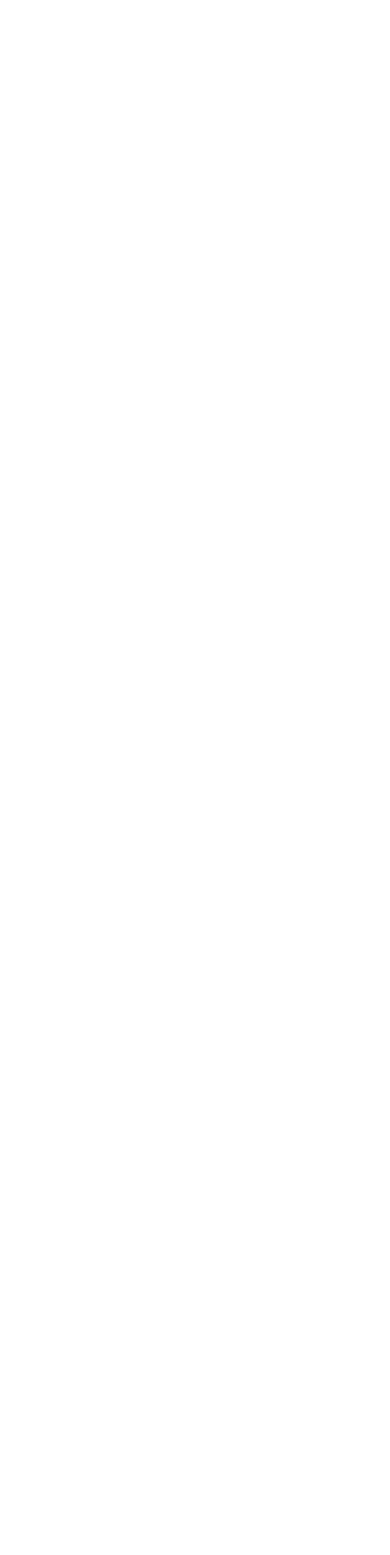
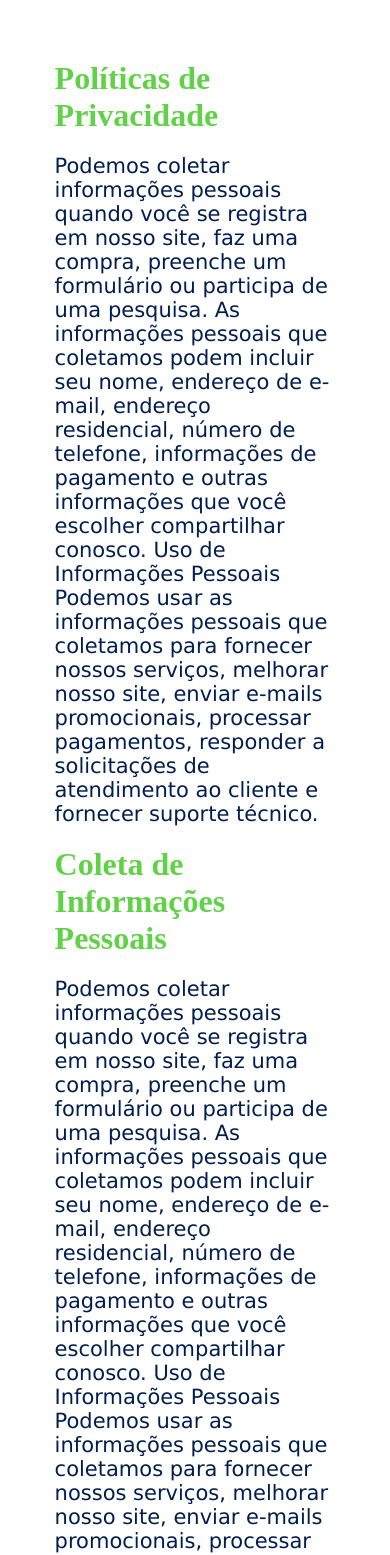
Before and after one commit to CO-DE-Mobili/Mobili_React, a React (Vite) app: page /privacidade in a window 390 px wide. Before the commit this address had no page. Shown: the top 1555 px of the page. Before the commit the page ends 844 px from the top, so only its background shows below. Built offline with nearby package versions, Linux system fonts and the light colour scheme.

Commit message:
pagina de Privacidade com css padronizado

```diff
--- a/src/main.tsx
+++ b/src/main.tsx
@@ -2,7 +2,8 @@ import React from 'react'
 import ReactDOM from 'react-dom/client'
 
 //pages
-import PerfilParceiro from "./pages/Perfil";
+// import PerfilParceiro from "./pages/Perfil";
+import Privacidade from "./pages/Privacidade";
 
 //rotas
 import { BrowserRouter, Routes, Route } from "react-router-dom";
@@ -13,7 +14,8 @@ ReactDOM.createRoot(document.getElementById('root')!).render(
   <React.StrictMode>
     <BrowserRouter>
 	<Routes>
-		<Route path='/perfil/parceiro' element={<PerfilParceiro/>}/>
+		{/* <Route path='/perfil/parceiro' element={<PerfilParceiro/>}/> */}
+		<Route path='/privacidade' element={<Privacidade/>}/>
 	</Routes>
 	</BrowserRouter>
   </React.StrictMode>,
--- /dev/null
+++ b/src/pages/Privacidade/index.tsx
@@ -0,0 +1,77 @@
+import "./style.css";
+
+function Privacidade() {
+    return (
+        <>
+            <main className="privacidade">
+                <section className="conteudo posicionamento">
+                    <h1>Políticas de Privacidade</h1>
+                    <div className="topico">
+                        <h2>Políticas de Privacidade</h2>
+                        <p>
+                            Podemos coletar informações pessoais quando você se registra em nosso
+                            site, faz uma compra, preenche um formulário ou participa de uma
+                            pesquisa. As informações pessoais que coletamos podem incluir seu nome,
+                            endereço de e-mail, endereço residencial, número de telefone,
+                            informações de pagamento e outras informações que você escolher
+                            compartilhar conosco. Uso de Informações Pessoais Podemos usar as
+                            informações pessoais que coletamos para fornecer nossos serviços,
+                            melhorar nosso site, enviar e-mails promocionais, processar pagamentos,
+                            responder a solicitações de atendimento ao cliente e fornecer suporte
+                            técnico.
+                        </p>
+                    </div>
+                    <div className="topico">
+                        <h2>Coleta de Informações Pessoais</h2>
+                        <p>
+                            Podemos coletar informações pessoais quando você se registra em nosso
+                            site, faz uma compra, preenche um formulário ou participa de uma
+                            pesquisa. As informações pessoais que coletamos podem incluir seu nome,
+                            endereço de e-mail, endereço residencial, número de telefone,
+                            informações de pagamento e outras informações que você escolher
+                            compartilhar conosco. Uso de Informações Pessoais Podemos usar as
+                            informações pessoais que coletamos para fornecer nossos serviços,
+                            melhorar nosso site, enviar e-mails promocionais, processar pagamentos,
+                            responder a solicitações de atendimento ao cliente e fornecer suporte
+                            técnico.
+                        </p>
+                    </div>
+                    <div className="topico">
+                        <h2>Compartilhamento de Informações Pessoais</h2>
+                        <p>
+                            Não vendemos, trocamos ou transferimos suas informações pessoais para
+                            terceiros, exceto para nossos provedores de serviços que nos auxiliam na
+                            operação do site e no fornecimento de serviços. Esses provedores de
+                            serviços são obrigados a manter a confidencialidade das informações que
+                            compartilhamos com eles e não estão autorizados a usar essas informações
+                            para outros fins além de fornecer serviços em nosso nome.
+                        </p>
+                    </div>
+                    <div className="topico">
+                        <h2>Proteção de Informações Pessoais</h2>
+                        <p>
+                            Implementamos medidas de segurança físicas, eletrônicas e
+                            administrativas para proteger as informações pessoais que coletamos
+                            contra acesso não autorizado ou uso indevido. No entanto, nenhum método
+                            de transmissão pela Internet ou armazenamento eletrônico é 100% seguro,
+                            e não podemos garantir a segurança das informações que você nos envia.
+                        </p>
+                    </div>
+                    <div className="topico">
+                        <h2>Alterações na Política de Privacidade</h2>
+                        <p>
+                            Podemos atualizar esta Política de Privacidade de tempos em tempos, e
+                            essas alterações serão publicadas em nosso site. É sua responsabilidade
+                            verificar regularmente esta página para ficar atualizado sobre quaisquer
+                            alterações na Política de Privacidade. Contato Se você tiver alguma
+                            dúvida ou preocupação sobre nossa Política de Privacidade, entre em
+                            contato conosco por meio do e-mail ou telefone fornecido em nosso site.
+                        </p>
+                    </div>
+                </section>
+            </main>
+        </>
+    )
+}
+
+export default Privacidade;
--- /dev/null
+++ b/src/pages/Privacidade/style.css
@@ -0,0 +1,98 @@
+/* MAIN */
+
+.privacidade main{
+	background-color: var(--cinza);
+}
+
+.privacidade .posicionamento{
+    width: 90%;
+    max-width: 1100px;
+    margin: 0 auto;
+}
+
+.privacidade h1 {
+	width: 1em;
+	position: absolute;
+	left: -999em;
+	overflow: hidden;
+}
+
+.privacidade .conteudo{
+	padding: 60px 0 60px;
+	display: flex;
+	flex-direction: column;
+	gap: 20px;
+	align-items: center;
+}
+
+.privacidade .topico {
+	width: 80%;
+	text-align: start;
+	display: flex;
+	flex-direction: column;
+	gap: 20px;
+}
+
+.privacidade .topico h2{
+	font-size: 32px;
+	color: var(--verde);
+	font-family: var(--vw);
+}
+
+.privacidade .topico p{
+	font-size: 21px;
+	color: var(--azul);
+	font-family: Verdana, Geneva, Tahoma, sans-serif;
+}
+
+
+/* FIM DO MAIN */
+
+
+@media screen and (max-width: 1000px) {
+
+	.privacidade .login a{
+		width: fit-content;
+	}
+
+	.privacidade .facilitando img{
+		display: none;
+	}
+
+	.privacidade .facilitando>div h2{
+		text-align: center;
+	}
+
+
+}
+
+@media screen and (max-width: 900px) {
+	/* MAIN */
+
+	.privacidade .nossa_missao{
+		display: flex;
+		flex-direction: column;
+		align-items: center;
+	}
+
+	.privacidade .cards{
+		display: flex;
+		flex-direction: column;
+		align-items: center;
+		height: fit-content;
+		gap: 15px;
+	}
+
+	.privacidade .card{
+		width: 100%;
+		display: flex;
+		flex-direction: column;
+		align-items: center;
+		gap: 15px;
+		height: fit-content;
+	}
+
+	.privacidade .valores{
+		height: fit-content;
+	}
+}
```
